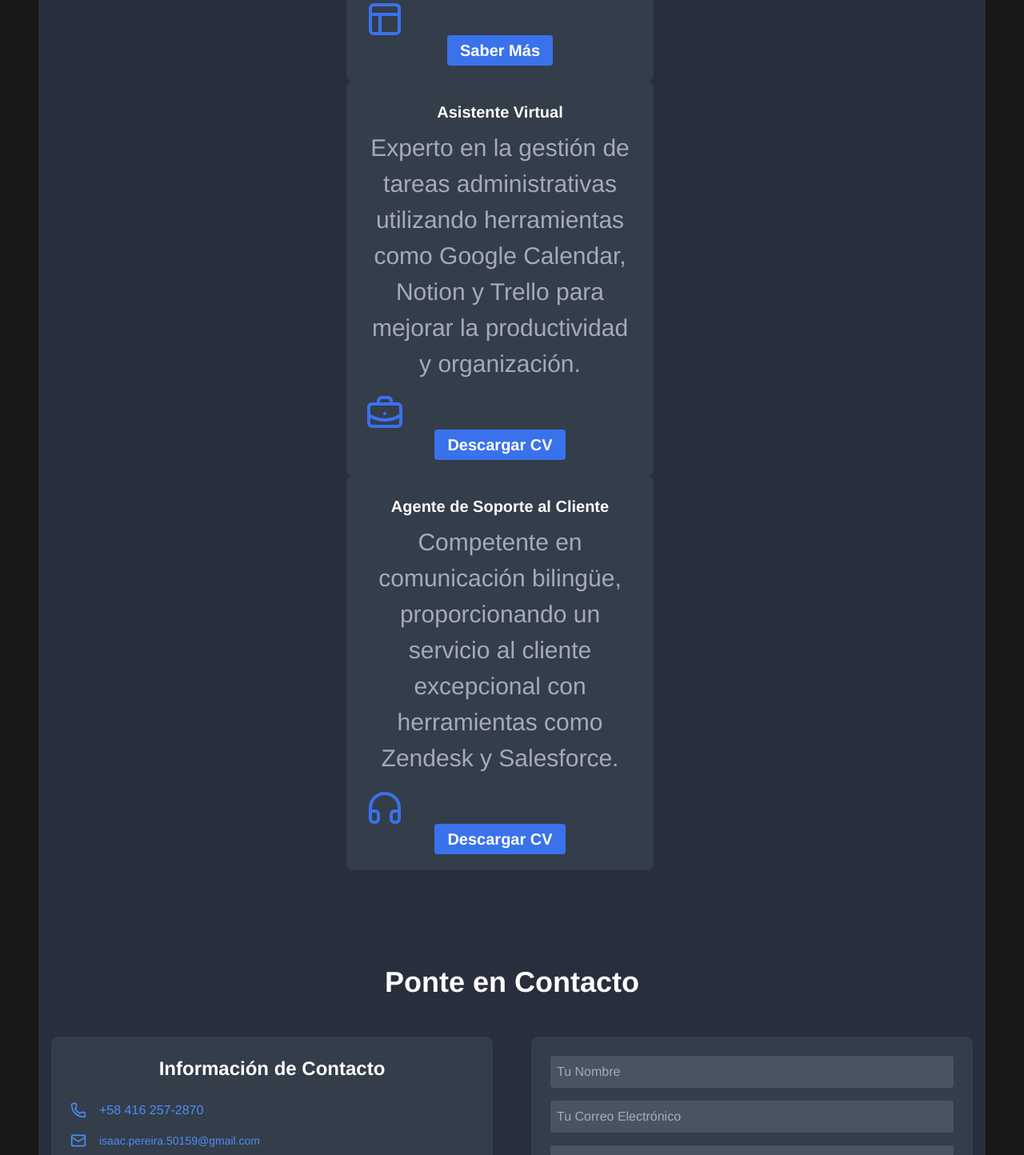
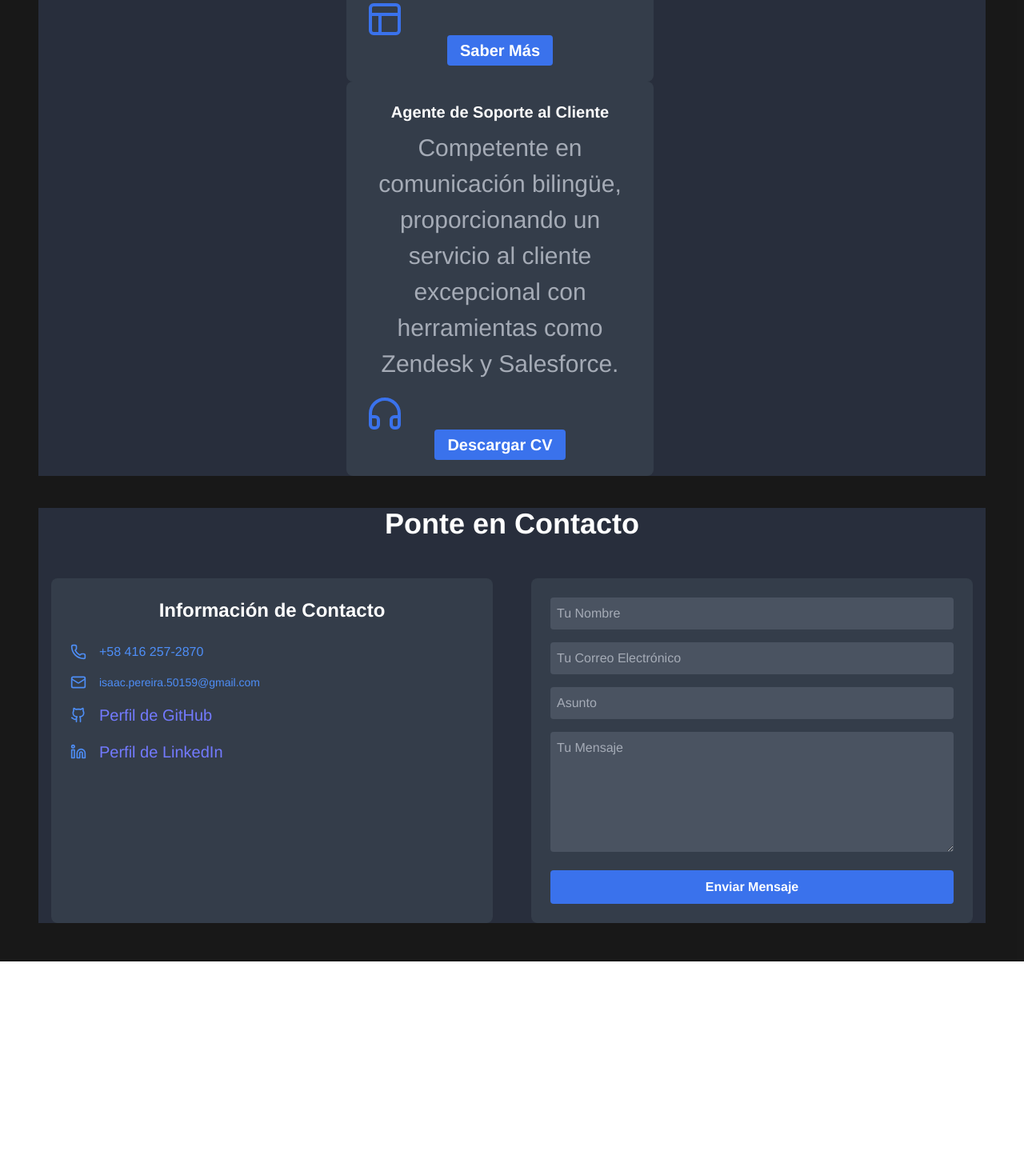
Before and after one commit to IsaacNw321/homepage, a React (Vite) app: page / in a window 1280 px wide. Shown: the part 2820-4264 px from the top of the page at 80% size. After the commit the page ends 4022 px from the top, so only its background shows below. Built offline with nearby package versions, Linux system fonts and the light colour scheme.

Commit message:
update: links and styles in contact

```diff
--- a/package.json
+++ b/package.json
@@ -13,6 +13,7 @@
     "deploy": "gh-pages -d dist"
   },
   "dependencies": {
+    "@react-pdf/renderer": "^4.1.6",
     "@react-three/drei": "^9.120.4",
     "@react-three/fiber": "^8.17.10",
     "framer-motion": "^11.15.0",
--- a/src/components/contact.jsx
+++ b/src/components/contact.jsx
@@ -5,7 +5,7 @@ import { UseT } from '../context/LanguageContext'
 export default function Contact() {
   const {translations} = UseT();
   return (
-    <section className="w-72 md:w-auto lg:w-auto py-20 px-4 bg-transparent md:bg-gray-900 lg:bg-gray-900">
+    <section className="w-72 md:w-auto lg:w-auto bg-transparent md:bg-gray-900 lg:bg-gray-900">
       <div className="w-72 md:w-auto lg:w-auto max-w-6xl mx-auto">
         <motion.div
           initial={{ opacity: 0, y: 20 }}
@@ -27,13 +27,15 @@ export default function Contact() {
                    </div>
                 <div className="flex items-center gap-4">
                   <Github className="w-5 h-5 text-blue-500" />
-                  <a href="https://github.com/yourusername" className="hover:text-blue-500">
+                  <a href="https://github.com/IsaacNw321" target="_blank"
+                      rel="noopener noreferrer"  className="hover:text-blue-500">
                   {translations.contact.information.github}
                   </a>
                 </div>
                 <div className="flex items-center gap-4">
                   <Linkedin className="w-5 h-5 text-blue-500" />
-                  <a href="https://linkedin.com/in/isaac-pereira-271a65265" className="hover:text-blue-500">
+                  <a href="https://www.linkedin.com/in/isaac-pereira-271a66285/" target="_blank"
+                      rel="noopener noreferrer"  className="hover:text-blue-500">
                   {translations.contact.information.linkedin}
                   </a>
                 </div>
--- a/src/components/services.jsx
+++ b/src/components/services.jsx
@@ -13,8 +13,9 @@ const iconMap = {
 };
 
 export default function Services() {
-  const { translations } = UseT();
+  const { translations, language } = UseT();
   const services = translations.services.items;
+  const cvFile = language === 'es' ? '../cvs/cves.pdf' : '../cvs/cven.pdf';
 
   return (
     <section className="w-72 mt-10 h-auto md:w-auto md:h-auto flex justify-center lg:w-full lg:h-auto bg-transparent md:bg-gray-900 lg:bg-gray-900">
@@ -61,10 +62,8 @@ export default function Services() {
                       </a>
                     ) : service.download ? (
                       <a
-                        href={service.download}
+                        href={cvFile}
                         download
-                        target="_blank"
-                        rel="noopener noreferrer"
                         className="bg-blue-600 hover:bg-blue-700 text-white font-bold py-2 px-4 rounded"
                       >
                         {service.button}
--- a/src/locales/en.json
+++ b/src/locales/en.json
@@ -30,14 +30,7 @@
       "description": "Full-stack web applications with robust backend integration and user authentication.",
       "icon": "Layout",
       "button": "Learn More",
-      "link": "https://example.com/web-applications"
-    },
-    {
-      "title": "Virtual Assistant",
-      "description": "Expert in managing administrative tasks using tools like Google Calendar, Notion, and Trello to enhance productivity and organization.",
-      "icon": "BriefcaseBusiness",
-      "button": "Download CV",
-      "download": "/path/to/virtual-assistant-cv.pdf"
+      "link": "https://github.com/IsaacNw321"
     },
     {
       "title": "Customer Support Agent",
--- a/src/locales/es.json
+++ b/src/locales/es.json
@@ -31,14 +31,7 @@
         "description": "Aplicaciones web full-stack con integración robusta de backend y autenticación de usuarios.",
         "icon": "Layout",
         "button": "Saber Más",
-        "link": "https://example.com/web-applications"
-      },
-      {
-        "title": "Asistente Virtual",
-        "description": "Experto en la gestión de tareas administrativas utilizando herramientas como Google Calendar, Notion y Trello para mejorar la productividad y organización.",
-        "icon": "BriefcaseBusiness",
-        "button": "Descargar CV",
-        "download": "/path/to/virtual-assistant-cv.pdf"
+        "link": "https://github.com/IsaacNw321"
       },
       {
         "title": "Agente de Soporte al Cliente",
```
Also changed, not shown: 2 other files (tests, documents, lock files or other folders).
